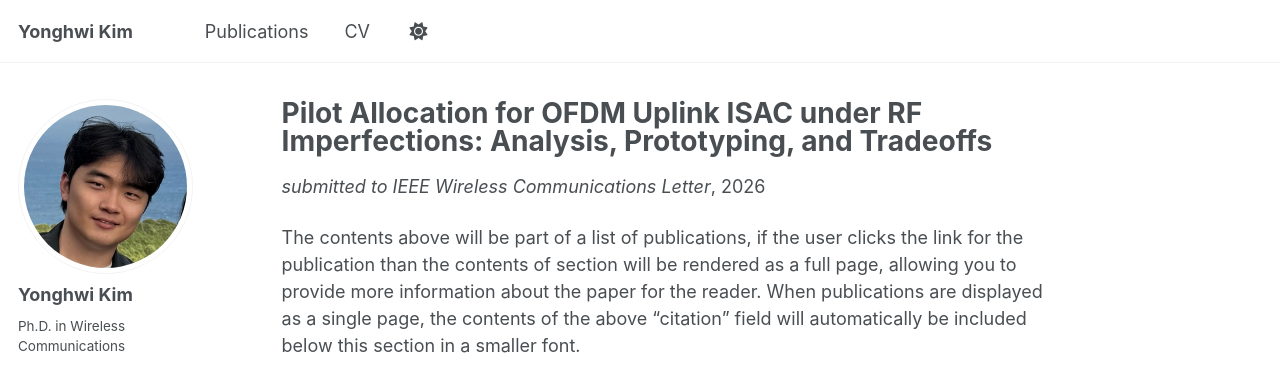
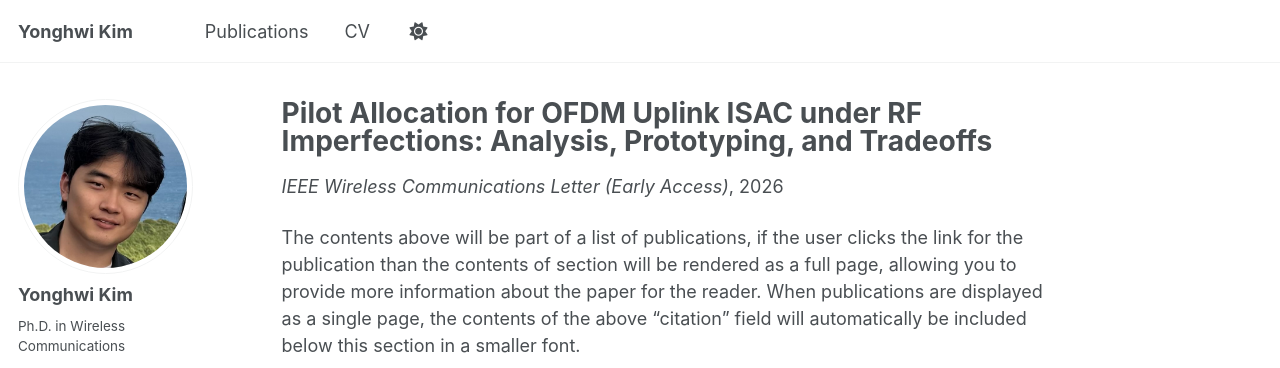
Before and after one commit to yonghwi-erickim/yonghwi-erickim.github.io, a Jekyll site: the page built from _publications/wcl26.md, in a window 1280 px wide and 1134 px high. Shown: the top 368 px of the window. Built offline with Jekyll 4.4.1, drawn with Linux system fonts in a browser that asks for light colours; some web fonts are replaced; a script that is not in the unit is left out.

Commit message:
Revise publication info for WCL26
Updated publication details including date, venue, and paper URL.

```diff
--- a/_publications/wcl26.md
+++ b/_publications/wcl26.md
@@ -5,9 +5,9 @@ collection: publications
 category: manuscripts
 permalink: /publication/wcl26
 excerpt: 'Over-the-air (OTA), integrated sensing and communications (ISAC)'
-date: 2026-02-18
-venue: 'submitted to IEEE Wireless Communications Letter'
-paperurl: ' '
+date: 2026-07-16
+venue: 'IEEE Wireless Communications Letter (Early Access)'
+paperurl: 'https://ieeexplore.ieee.org/document/11611185'
 citation: 'Y. Kim, <i>et al.,</i> (2026). &quot;Pilot Allocation for OFDM Uplink ISAC under RF
 Imperfections: Analysis, Prototyping, and Tradeoffs.'
 ---
```
